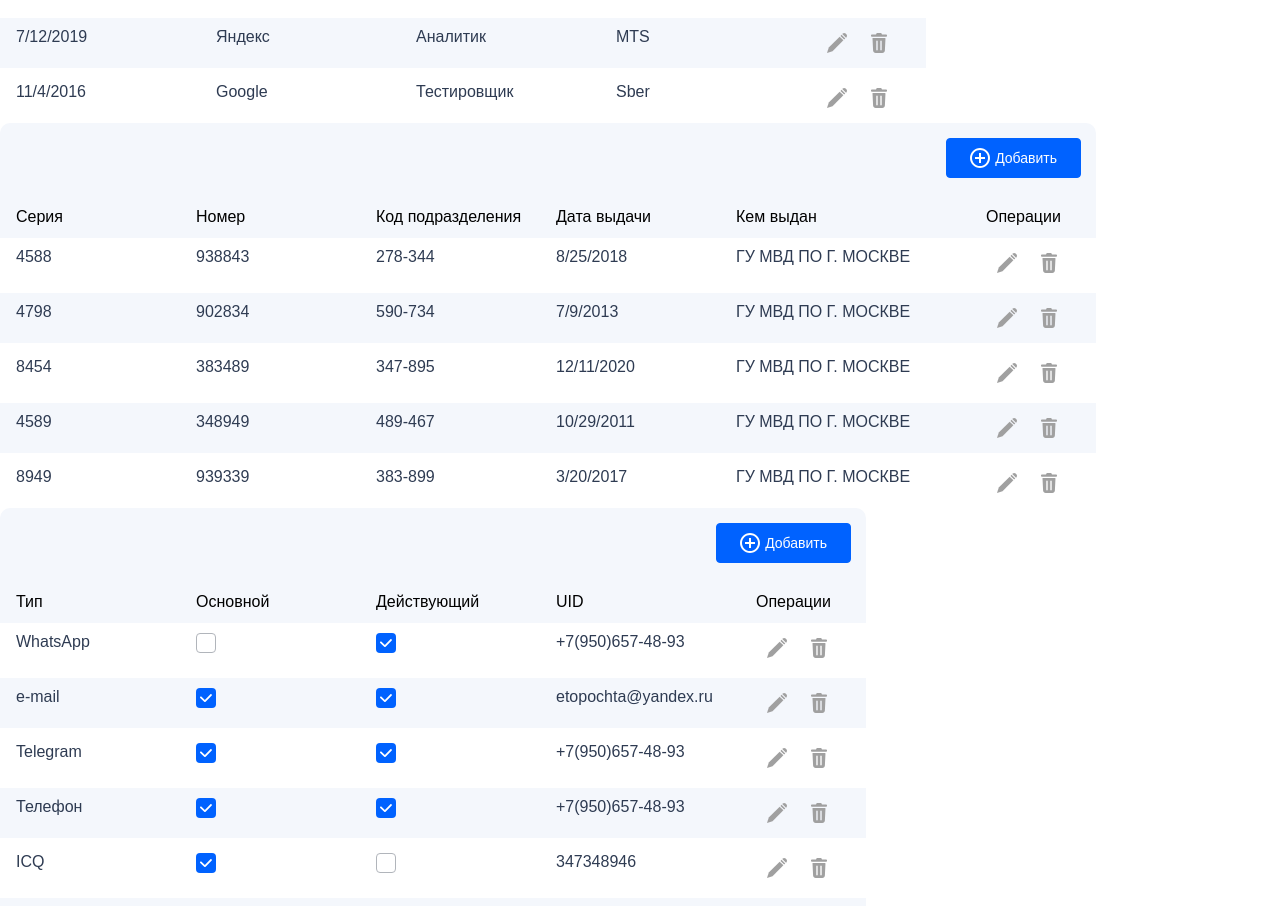
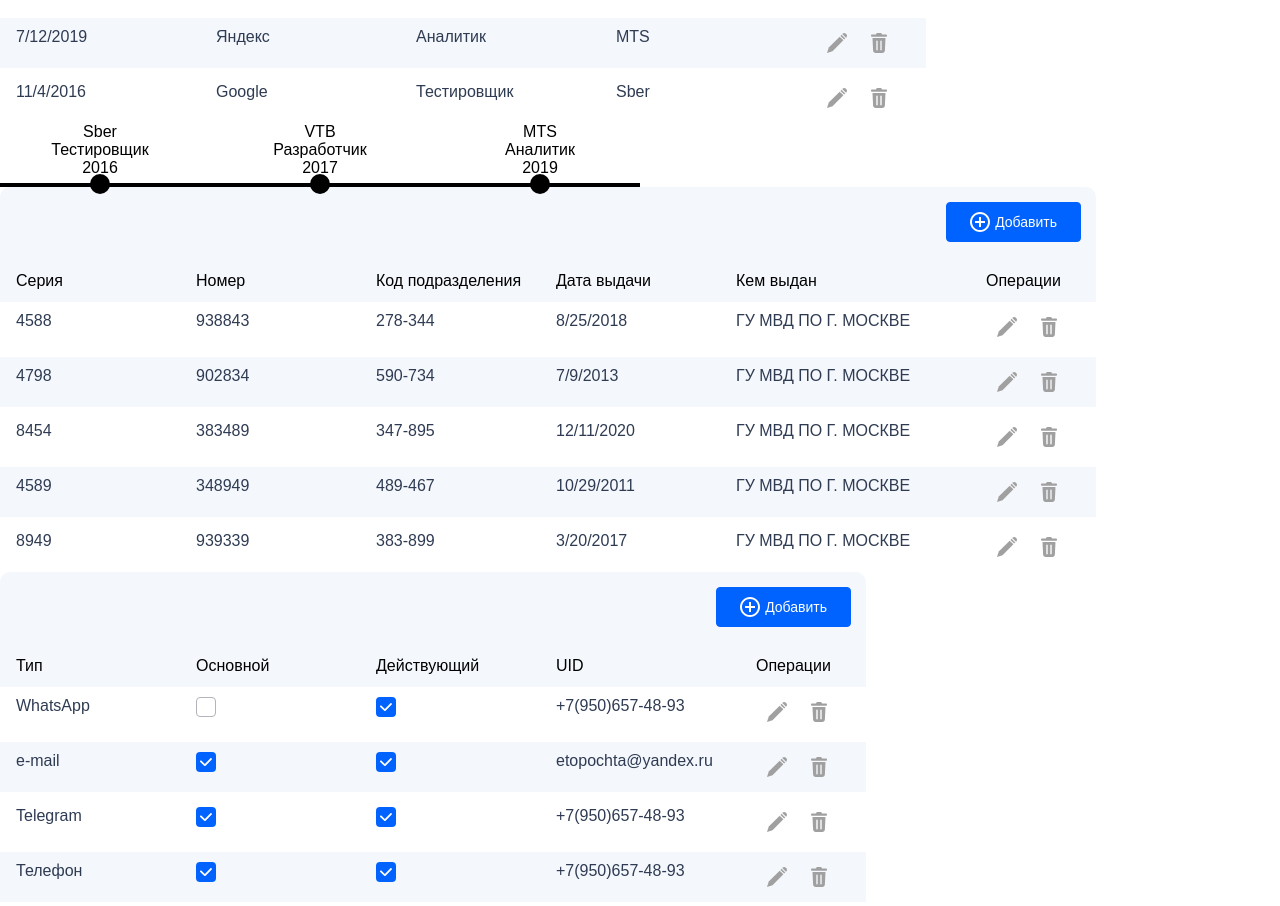
Before and after one commit to franze6/puppy-project, a React app: page /persons/1 in a window 1280 px wide. Shown: the part 820-1726 px from the top of the page. Built offline with nearby package versions, Linux system fonts and the light colour scheme; no server answers.

Commit message:
ADD: timeline

```diff
--- /dev/null
+++ b/src/Components/TimeLine/Timeline.jsx
@@ -0,0 +1,32 @@
+import React, { useEffect, useState } from 'react';
+
+import { getCareer } from '../../utils/api';
+
+import style from './Timeline.scss';
+
+const Timeline = () => {
+  const [list, setList] = useState([]);
+
+  useEffect(async () => {
+    const data = await getCareer();
+    setList(data?.results || []);
+  }, []);
+  return (
+    <div className={style.timeline}>
+      <div className={style.line}> </div>
+      {list
+        .sort((a, b) => new Date(a.date) - new Date(b.date))
+        .map(curr => (
+          // eslint-disable-next-line react/jsx-key
+          <div className={style.list}>
+            <div className={style.curr}>{curr.project}</div>
+            <div className={style.curr}>{curr.position}</div>
+            <div className={style.circle}> </div>
+            <div className={style.curr}>{new Date(curr.date).getFullYear()}</div>
+          </div>
+        ))}
+    </div>
+  );
+};
+
+export default Timeline;
--- /dev/null
+++ b/src/Components/TimeLine/Timeline.scss
@@ -0,0 +1,33 @@
+.timeline {
+  display: flex;
+  justify-content: space-between;
+  position: relative;
+  width: 50%;
+}
+
+.list {
+  // border: 1px solid red;
+  width: 200px;
+  display: flex;
+  flex-direction: column;
+  align-items: center;
+  margin-bottom: 10px;
+}
+
+.list .circle {
+  background-color: #000000;
+  width: 20px;
+  height: 20px;
+  border-radius: 50%;
+  position: absolute;
+  z-index: 1;
+  top: calc(80%);
+}
+
+.line {
+  background-color: #000000;
+  position: absolute;
+  height: 4px;
+  width: 100%;
+  bottom: 0;
+}
--- a/src/Pages/PersonsDetail.jsx
+++ b/src/Pages/PersonsDetail.jsx
@@ -6,6 +6,8 @@ import { useParams } from 'react-router-dom';
 
 import PersonDetail from '../Components/PersonDetail/PersonDetail';
 import { getPerson } from '../utils/api';
+
+import Timeline from '../Components/TimeLine/Timeline';
 
 import AddressPage from './AddressPage/AddressPage';
 import CareerPage from './CareerPage/CareerPage';
@@ -27,6 +29,7 @@ const PersonsDetail = () => {
       <PersonDetail person={person} />
       <AddressPage />
       <CareerPage />
+      <Timeline />
       <PassportPage />
       <ContactDetailsPage />
     </div>
```
